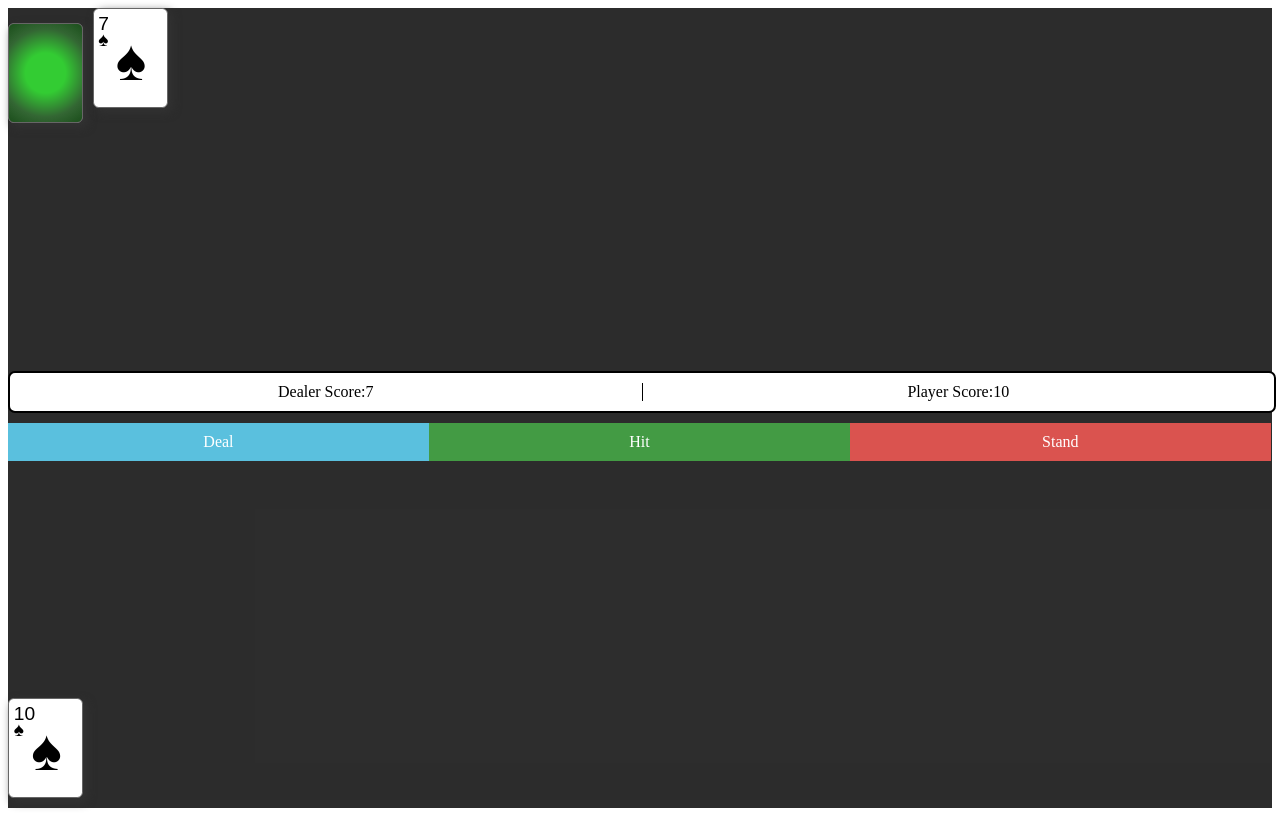
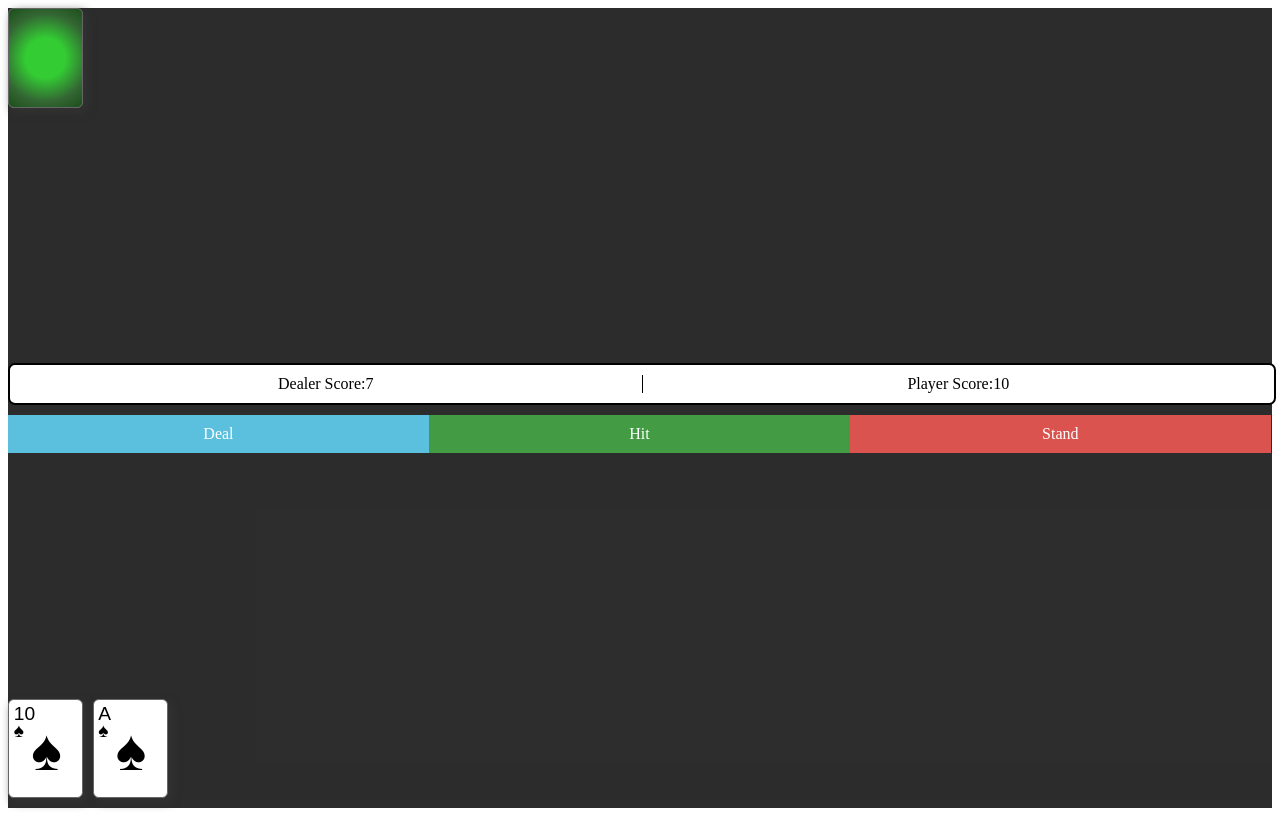
Before and after one commit to AltaniNiki/blackJack, a React (Create React App) app: page / in a window 1280 px wide. Both pictures are taken after a click on the button "Let's Play". Built offline with nearby package versions, Linux system fonts and the light colour scheme.

Commit message:
addPlayerCard

```diff
--- a/src/actions/index.js
+++ b/src/actions/index.js
@@ -1,4 +1,5 @@
 export const PAGE='PAGE';
+export const ADDCARDPLAYER='ADDCARDPLAYER';
 
 export function pageChange(page){
 
@@ -8,3 +9,11 @@ export function pageChange(page){
     }
     return action;
 }
+
+export function addCardPlayer(card){
+    const action={
+        type:ADDCARDPLAYER,
+        payload:card
+    }
+    return action;
+}
--- a/src/components/Card/Card.js
+++ b/src/components/Card/Card.js
@@ -12,7 +12,7 @@ class Card extends Component{
 
        if (this.props.classCard === 'back'){
            return(
-            <div class="card back">
+            <div className="card back">
                 *
             </div>
 
--- a/src/components/Hand/Hand.js
+++ b/src/components/Hand/Hand.js
@@ -1,10 +1,38 @@
 import React, {Component} from 'react';
 import Card from '../Card/Card.js'
 import '../Card/assets/cards.css';
+import {connect} from 'react-redux';
+
 
 class Hand extends Component{
 
+
+
+
     render(){
+
+           const cardsPlayer = this.props.playerHand.map((card,i)=>{
+               return(
+                <Card
+                key={i}
+                classCard={'rank-'+card.cardSchema}
+                cardType={card.cardType}
+                cardNumber={card.cardSchema}
+                />
+               )
+            })
+
+            const cardsDealer = this.props.dealerHand.map((card,i)=>{
+                return(
+                 <Card
+                 key={i}
+                 classCard={'rank-'+card.cardSchema}
+                 cardType={card.cardType}
+                 cardNumber={card.cardSchema}
+                 />
+                )
+             })
+
         return(
 
               <div className="playingCards simpleCards">
@@ -15,22 +43,14 @@ class Hand extends Component{
                         classCard="back"
 
                         />
-                        <Card
-                        classCard="rank-7"
-                        cardType="spades"
-                        cardNumber='7'
-                        />
+                       {cardsDealer}
                     </div>)
                  }
 
                 {this.props.type ==='player' &&
                     <div>
-                        <Card
-                        classCard="rank-10"
-                        cardType="spades"
-                        cardNumber='10'
-                        />
-                    </div>
+                      {cardsPlayer}
+                 </div>
                 }
              </div>
 
@@ -38,4 +58,11 @@ class Hand extends Component{
     }
 }
 
-export default Hand;
+function mapStateToProps(state){
+    return{
+        playerHand:state.playerHand,
+        dealerHand:state.dealerHand
+    }
+}
+
+export default connect(mapStateToProps,null)(Hand);
--- a/src/components/Interface/Interface.js
+++ b/src/components/Interface/Interface.js
@@ -1,9 +1,30 @@
 import React, {Component} from 'react';
 import './Interface.css';
+import { connect } from 'react-redux';
+import {addCardPlayer} from '../../actions/index.js';
 
-
+const validCard=['A','2','3','4','5','6','7','8','9','10','J','Q','K'];
+const validCardType=['spades','hearts','clubs','diams'];
 
 class Interface extends Component{
+
+    onAddPlayerCard=()=>{
+        let selectedCard = validCard[Math.floor(Math.random()*validCard.length)];
+        let selectedCardType=validCardType[Math.floor(Math.random()*validCardType.length)];
+
+        let newCard={
+            cardValue:selectedCard,
+            cardSchema:selectedCard,
+            cardType:selectedCardType
+        }
+        let oldPlayerHand = this.props.playerHand;
+        console.log('oldPlayerHand',+oldPlayerHand);
+        let newPlayerHand = {...oldPlayerHand,newCard};
+        console.log('newPlayerHand',+newPlayerHand);
+        // this.props.addCardPlayer(newPlayerHand)
+
+    }
+
     render(){
         return(
             <div className='interface-container'>
@@ -33,7 +54,7 @@ class Interface extends Component{
                 <div className="deal-container">
                     Deal
                 </div>
-                <div className="hit-container">
+                <div className="hit-container" onClick={()=>{this.onAddPlayerCard()}}>
                     Hit
                 </div>
                 <div className="stand-container">
@@ -48,4 +69,11 @@ class Interface extends Component{
     }
 }
 
-export default Interface;
+function mapStateToProps(state){
+    return{
+        playerHand:state.playerHand
+    }
+
+}
+
+export default connect(mapStateToProps,{addCardPlayer})(Interface);
--- a/src/reducers/index.js
+++ b/src/reducers/index.js
@@ -1,6 +1,15 @@
-import {PAGE} from '../actions/index.js'
+import {PAGE,ADDCARDPLAYER} from '../actions/index.js'
 const initStore={
-    playerHand:['A','2','3'],
+    playerHand:[
+        {cardValue:10,
+         cardSchema:'10',
+         cardType:'spades'
+        },
+        { cardValue:10,
+          cardSchema:'A',
+          cardType:'spades'
+        },
+    ],
     dealerHand:[],
     page:'Menu',
     round:0,
@@ -13,6 +22,8 @@ function reducer(state=initStore,action){
     switch(action.type){
         case PAGE:
             return {...state,page:action.payload};
+        case ADDCARDPLAYER:
+            return{...state,playerHand:action.payload}
         default:
             return state;
     }
```
